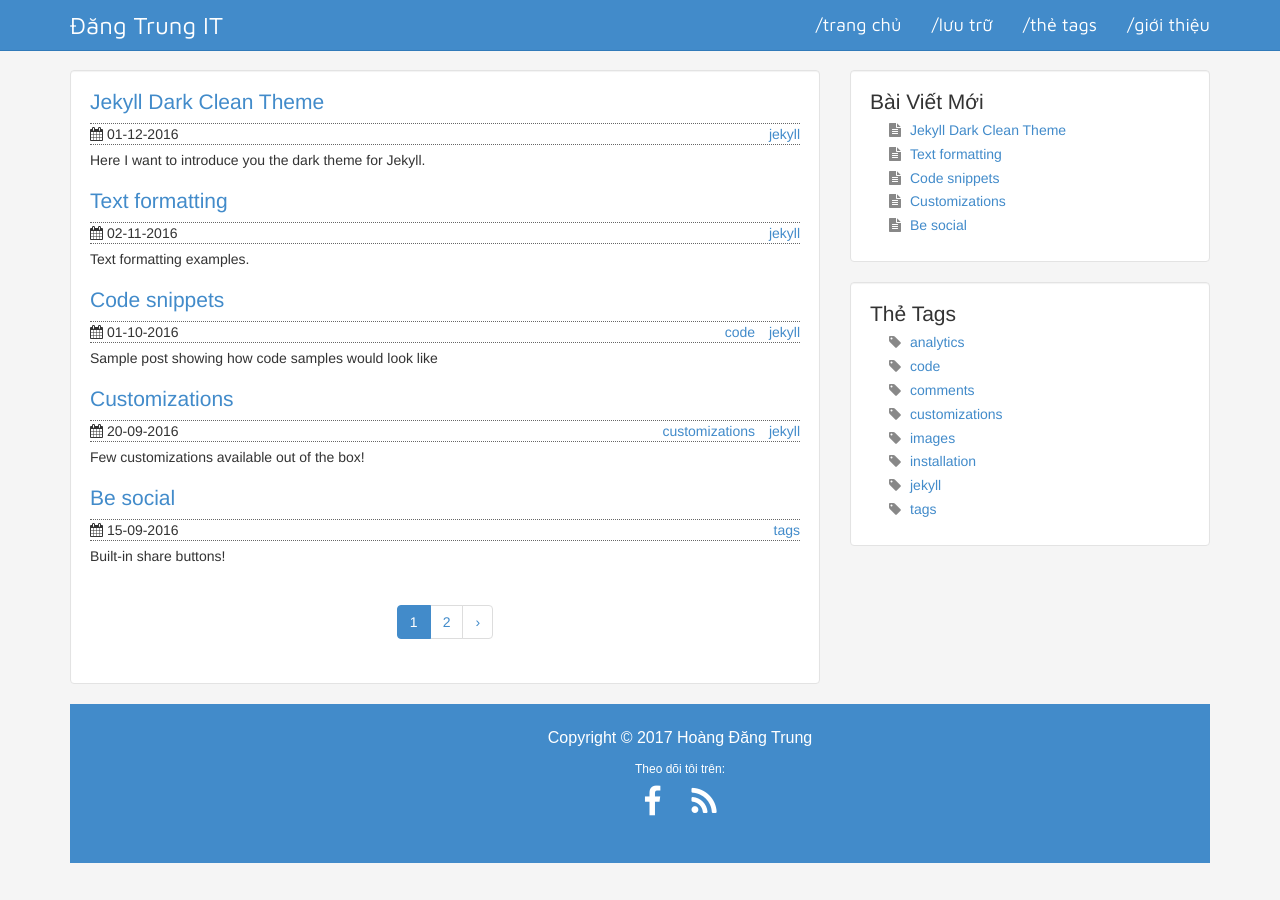
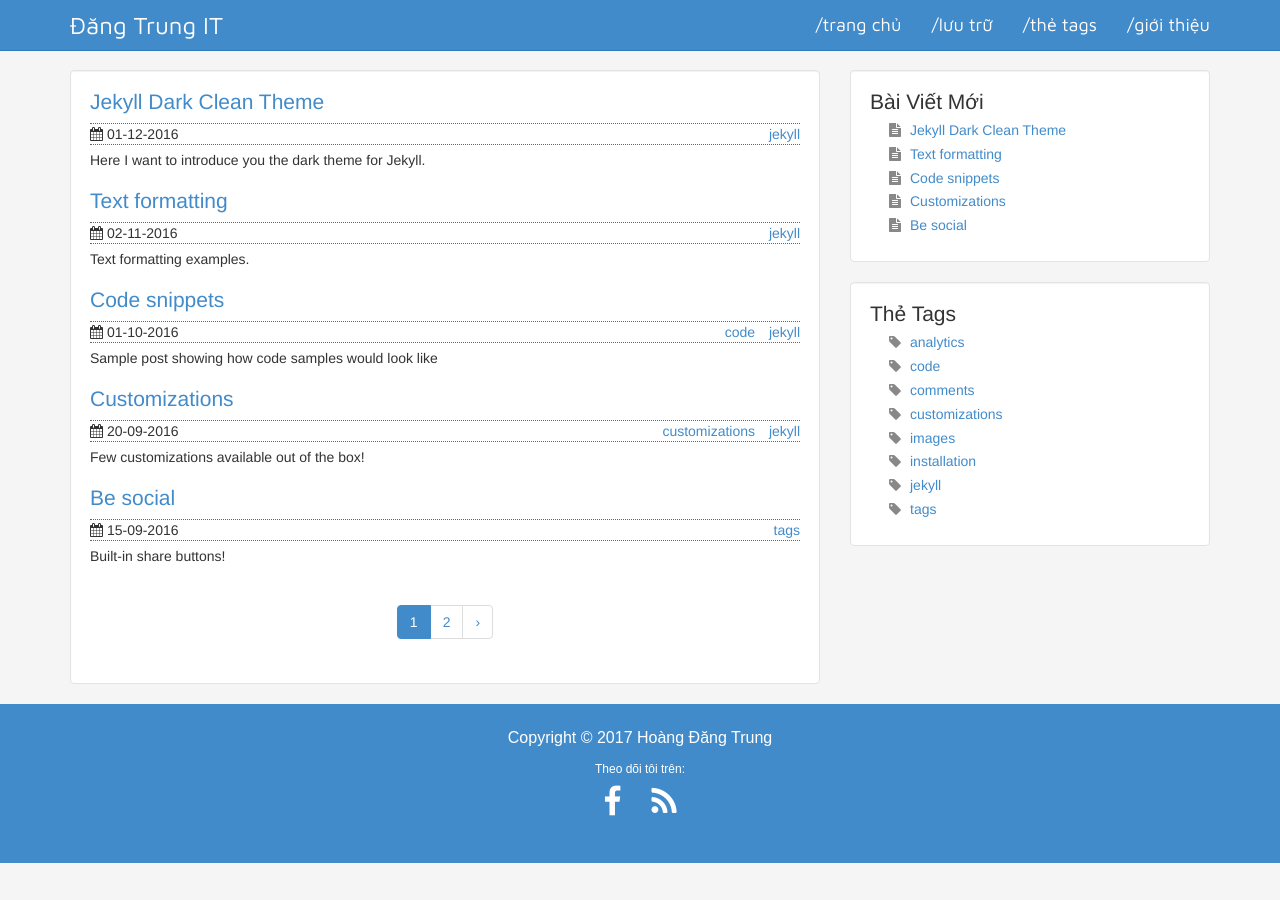
Before and after one commit to hoangdangtrungvn/hoangdangtrungvn.github.io, a Jekyll site: the page built from index.html, in a window 1280 px wide. Built offline with Jekyll 4.4.1, drawn with Linux system fonts in a browser that asks for light colours; the list of posts is cut into pages by our own code.

Commit message:
big update

```diff
--- a/_layouts/page.html
+++ b/_layouts/page.html
@@ -10,5 +10,5 @@
 			{% include sidebar.html %}
 		</div>
 	</div>
-	{% include footer.html %}
 </div>
+{% include footer.html %}
--- a/_layouts/post.html
+++ b/_layouts/post.html
@@ -26,5 +26,5 @@
 			{% include sidebar.html %}
 		</div>
 	</div>
-	{% include footer.html %}
 </div>
+{% include footer.html %}
```
